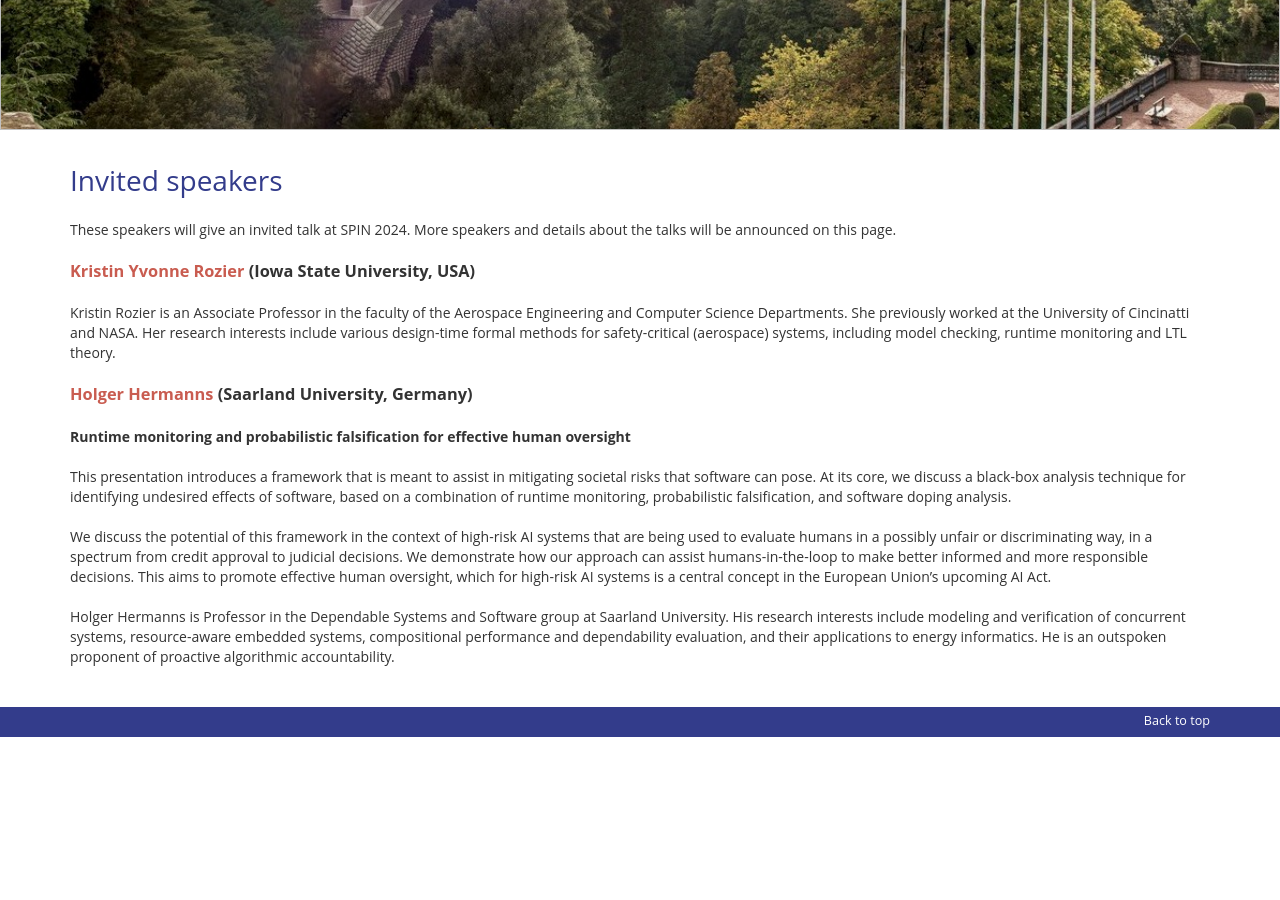
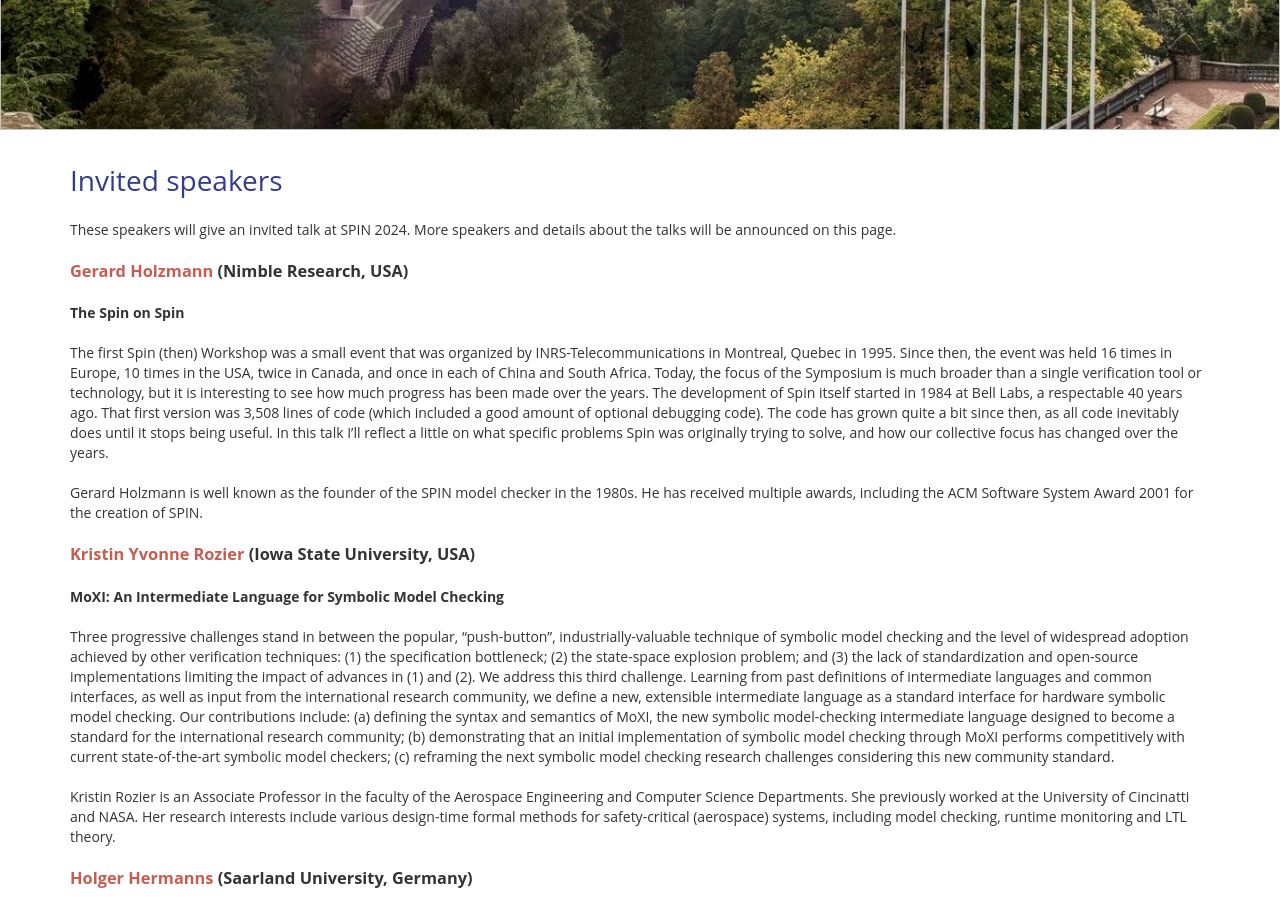
Before and after one commit to SPIN-web/SPIN2024, a Jekyll site: the page built from _pages/speakers.md, in a window 1280 px wide and 900 px high, scrolled down 300 px. Built offline with Jekyll 4.4.1, drawn with Linux system fonts in a browser that asks for light colours; nearby versions of some CDN libraries; our own code applies the rules of GitHub Pages for plain Markdown files; before the commit the page ends 1037 px from its top, so only the background shows below that; some of the changed text lies outside the part shown.

Commit message:
Update invited speakers

```diff
--- a/_pages/speakers.md
+++ b/_pages/speakers.md
@@ -8,7 +8,28 @@ order: 4
 
 These speakers will give an invited talk at SPIN 2024. More speakers and details about the talks will be announced on this page.
 
+### [Gerard Holzmann](http://spinroot.com/gerard/) (Nimble Research, USA)
+
+**The Spin on Spin**
+
+The first Spin (then) Workshop was a small event that was organized by INRS-Telecommunications in Montreal, Quebec in 1995.
+Since then, the event was held 16 times in Europe, 10 times in the USA, twice in Canada, and once in each of China and South Africa.
+Today, the focus of the Symposium is much broader than a single verification tool or technology, but it is interesting to see how much progress has been made over the years.
+The development of Spin itself started in 1984 at Bell Labs, a respectable 40 years ago.
+That first version was 3,508 lines of code (which included a good amount of optional debugging code).
+The code has grown quite a bit since then, as all code inevitably does until it stops being useful.
+In this talk I’ll reflect a little on what specific problems Spin was originally trying to solve, and how our collective focus has changed over the years.
+
+Gerard Holzmann is well known as the founder of the SPIN model checker in the 1980s.
+He has received multiple awards, including the ACM Software System Award 2001 for the creation of SPIN.
+
 ### [Kristin Yvonne Rozier](https://www.aere.iastate.edu/kyrozier/) (Iowa State University, USA)
+
+**MoXI: An Intermediate Language for Symbolic Model Checking**
+
+Three progressive challenges stand in between the popular, "push-button", industrially-valuable technique of symbolic model checking and the level of widespread adoption achieved by other verification techniques: (1) the specification bottleneck; (2) the state-space explosion problem; and (3) the lack of standardization and open-source implementations limiting the impact of advances in (1) and (2).
+We address this third challenge. Learning from past definitions of intermediate languages and common interfaces, as well as input from the international research community, we define a new, extensible intermediate language as a standard interface for hardware symbolic model checking.
+Our contributions include: (a) defining the syntax and semantics of MoXI, the new symbolic model-checking intermediate language designed to become a standard for the international research community; (b) demonstrating that an initial implementation of symbolic model checking through MoXI performs competitively with current state-of-the-art symbolic model checkers; (c) reframing the next symbolic model checking research challenges considering this new community standard.
 
 Kristin Rozier is an Associate Professor in the faculty of the Aerospace Engineering and Computer Science Departments.
 She previously worked at the University of Cincinatti and NASA.
@@ -16,7 +37,7 @@ Her research interests include various design-time formal methods for safety-cri
 
 ### [Holger Hermanns](https://depend.cs.uni-saarland.de/~hermanns/) (Saarland University, Germany)
 
-**Runtime monitoring and probabilistic falsification for effective human oversight**
+**Taming the AI Monster: Monitoring of Individual Fairness for Effective Human Oversight**
 
 This presentation introduces a framework that is meant to assist in
 mitigating societal risks that software can pose. At its core, we
```
